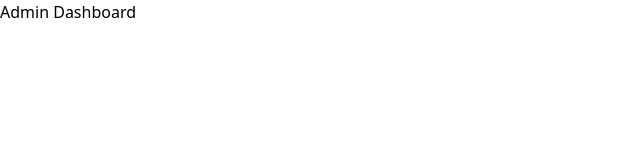
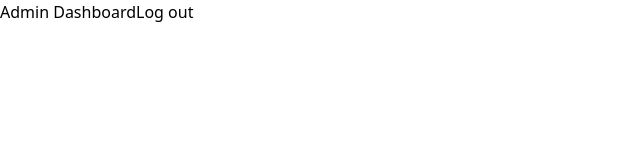
Before and after one commit to subham-tandukar/Next-job, a Next.js app: page /admin/dashboard in a window 1280 px wide. Shown: the top 160 px of the page, without its empty margins (0-640 px from the left). Built offline with nearby package versions, Linux system fonts and the light colour scheme.

Commit message:
admin dashboard updated

```diff
--- a/src/app/(admin)/admin/dashboard/page.jsx
+++ b/src/app/(admin)/admin/dashboard/page.jsx
@@ -1,7 +1,17 @@
-import React from 'react'
+"use client";
+import { signOut } from "next-auth/react";
+import { useRouter } from "next/navigation";
+import React from "react";
 
 export default function AdminDashboard() {
+  const handleLogout = async () => {
+    await signOut({ callbackUrl: "/login" });
+  };
+
   return (
-    <div>Admin Dashboard</div>
-  )
+    <div>
+      Admin Dashboard
+      <button onClick={handleLogout}>Log out</button>
+    </div>
+  );
 }
```
